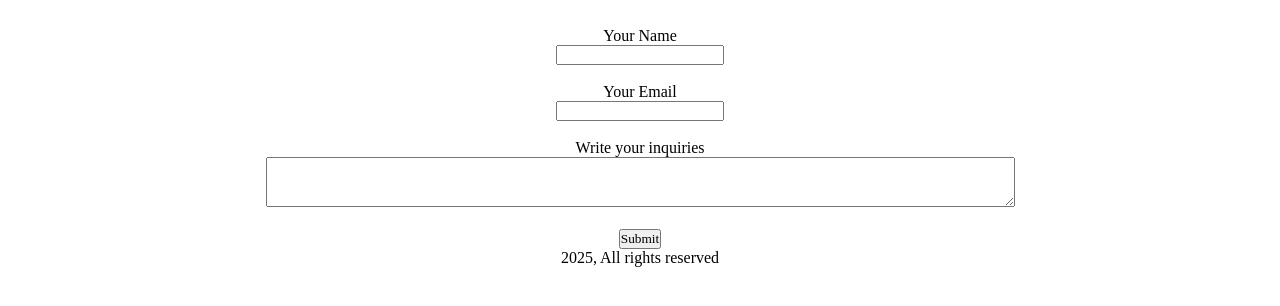
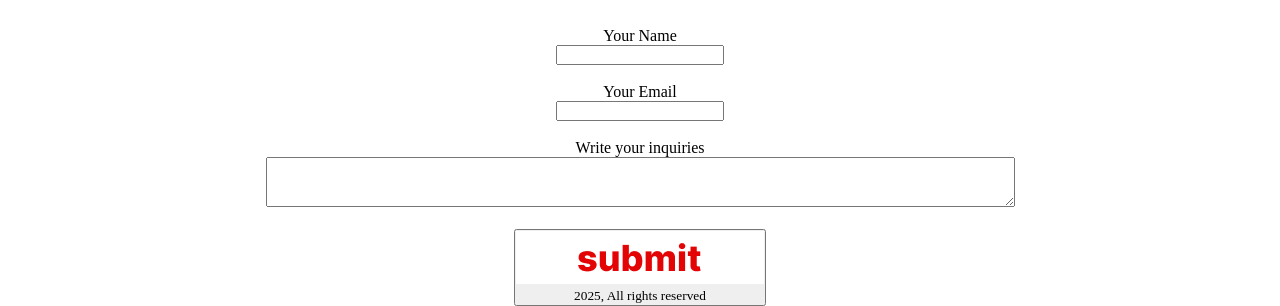
Before and after one commit to Reem3li18/practice, a plain HTML site: page index.html in a window 1280 px wide. Shown: the part 701-1007 px from the top of the page. Before the commit the page ends 968 px from the top, so only its background shows below. Drawn offline with Linux system fonts and the light colour scheme.

Commit message:
Update index.html

```diff
--- a/index.html
+++ b/index.html
@@ -64,7 +64,9 @@
 
   <label for="message"> Write your inquiries</label><br>
   <textarea id="message" rows="3" cols="100" required></textarea><br></br>
-<button type="submit"> Submit</button>
+
+<button type="submit" id="submitBtn">
+  <img src="submit button.png" alt="submit>
 </form>
 </section>
 <footer><p>2025, All rights reserved</p></footer>
```
